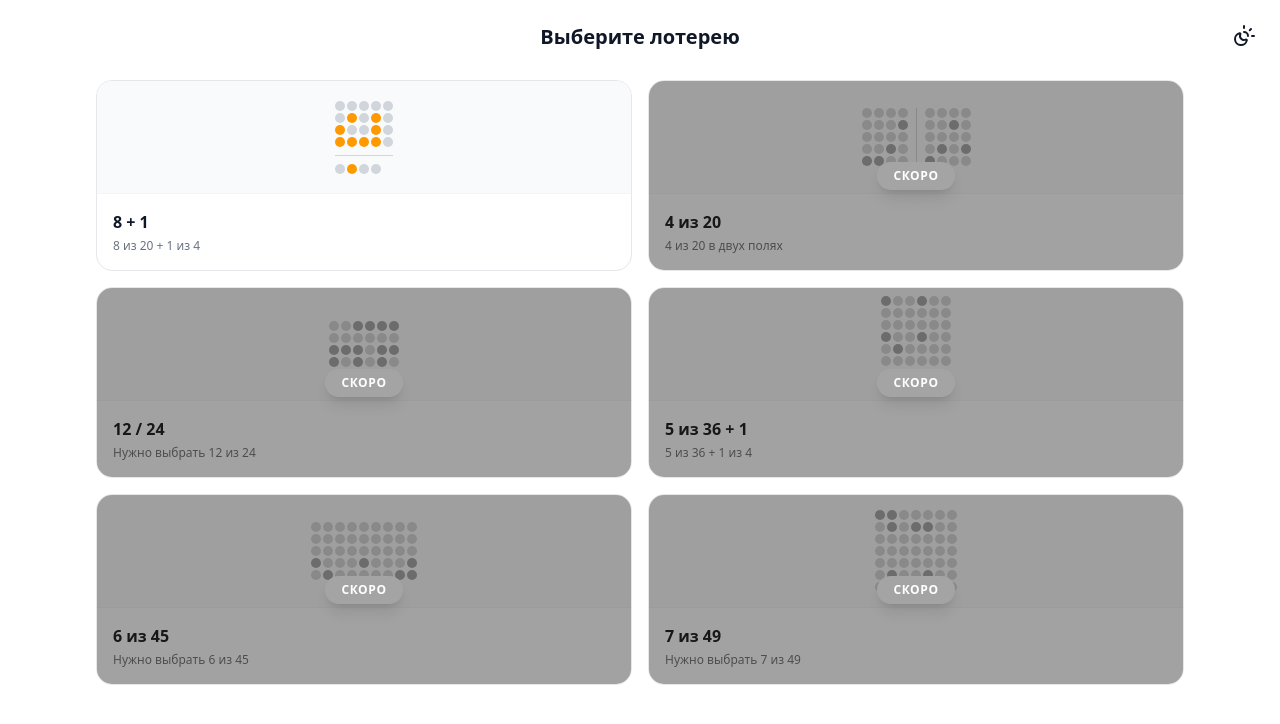
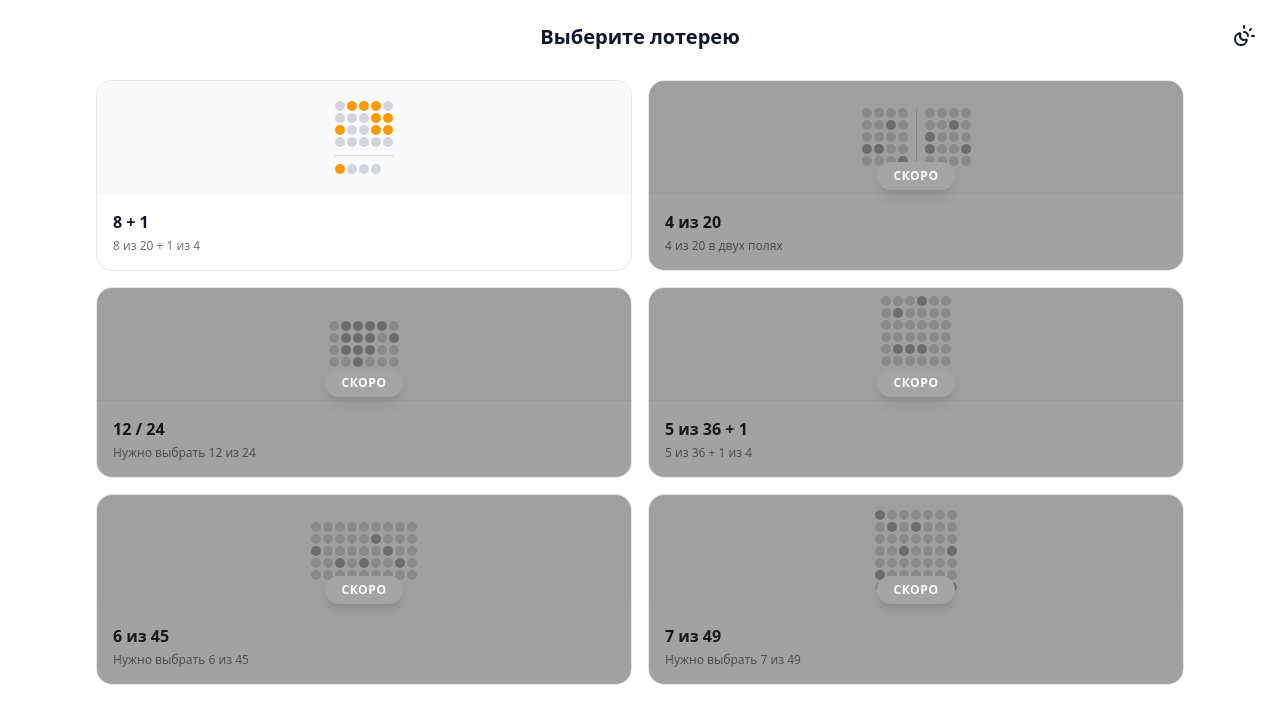
Before and after one commit to justanorange/lattice, a React (Vite) app: page / in a window 1280 px wide. Shown: the top 724 px of the page. Built offline with nearby package versions, Linux system fonts and the light colour scheme.

Commit message:
feat: random lottery combinations on each page load
- Add 'randomize' prop to LotteryGrid component
- When randomize=true, shows new random combination on each render
- Applied to lottery selection page cards

```diff
--- a/src/pages/lottery-selection/ui/LotterySelectionPage.tsx
+++ b/src/pages/lottery-selection/ui/LotterySelectionPage.tsx
@@ -80,7 +80,7 @@ export const LotterySelectionPage: React.FC = () => {
 
               {/* Top: Visual grid area - fixed height */}
               <div className="flex items-center justify-center h-28 bg-gray-50 dark:bg-gray-900/50 overflow-hidden">
-                <LotteryGrid lotteryId={lottery.id} size="sm" />
+                <LotteryGrid lotteryId={lottery.id} size="sm" randomize />
               </div>
 
               {/* Bottom: Text area */}
--- a/src/shared/ui/LotteryGrid.tsx
+++ b/src/shared/ui/LotteryGrid.tsx
@@ -12,6 +12,8 @@ export interface LotteryGridProps {
   lotteryId: string;
   size?: 'sm' | 'md' | 'lg';
   className?: string;
+  /** If true, show random combination on each render */
+  randomize?: boolean;
 }
 
 interface FieldConfig {
@@ -108,17 +110,38 @@ function generateSelectedIndices(seed: string, total: number, pick: number): Set
 }
 
 /**
+ * Generate truly random selected indices (different on each call)
+ */
+function generateRandomIndices(total: number, pick: number): Set<number> {
+  const selected = new Set<number>();
+  const indices = Array.from({ length: total }, (_, i) => i);
+
+  for (let i = 0; i < pick && indices.length > 0; i++) {
+    const idx = Math.floor(Math.random() * indices.length);
+    selected.add(indices[idx]);
+    indices.splice(idx, 1);
+  }
+
+  return selected;
+}
+
+/**
  * Render a single field grid
  */
 const FieldGrid: React.FC<{
   field: FieldConfig;
   seed: string;
   sizeClass: typeof SIZE_CLASSES['sm'];
-}> = ({ field, seed, sizeClass }) => {
-  const selectedIndices = useMemo(
-    () => generateSelectedIndices(seed, field.from, field.pick),
-    [seed, field.from, field.pick]
-  );
+  randomize?: boolean;
+}> = ({ field, seed, sizeClass, randomize }) => {
+  // For randomize mode, generate new indices on each render (no useMemo)
+  // For deterministic mode, use seed-based generation with memoization
+  const selectedIndices = randomize
+    ? generateRandomIndices(field.from, field.pick)
+    : useMemo(
+        () => generateSelectedIndices(seed, field.from, field.pick),
+        [seed, field.from, field.pick]
+      );
 
   const circles = [];
   let idx = 0;
@@ -162,6 +185,7 @@ export const LotteryGrid: React.FC<LotteryGridProps> = ({
   lotteryId,
   size = 'md',
   className,
+  randomize = false,
 }) => {
   const pattern = GRID_PATTERNS[lotteryId];
   if (!pattern) {
@@ -183,6 +207,7 @@ export const LotteryGrid: React.FC<LotteryGridProps> = ({
         field={pattern.field1}
         seed={`${lotteryId}-field1`}
         sizeClass={sizeClass}
+        randomize={randomize}
       />
       {pattern.field2 && (
         <>
@@ -195,6 +220,7 @@ export const LotteryGrid: React.FC<LotteryGridProps> = ({
             field={pattern.field2}
             seed={`${lotteryId}-field2`}
             sizeClass={sizeClass}
+            randomize={randomize}
           />
         </>
       )}
```
Also changed, not shown: 2 other files (tests, documents, lock files or other folders).
